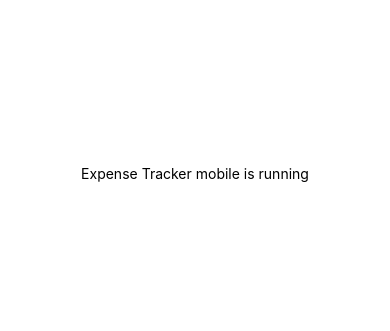
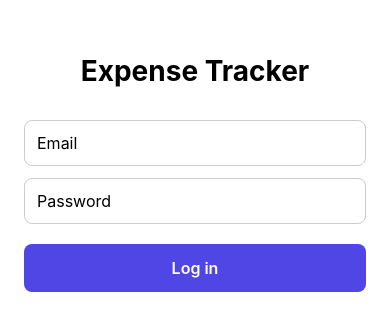
Before and after one commit to Peaky164/Expense-Tracker, a React Native app in the folder mobile/: screen / in a window 390 px wide. Shown: the part 249-580 px from the top of the page. Built offline with nearby package versions, Linux system fonts and the light colour scheme; no server answers.

Commit message:
Add login screen with Axios client and SecureStore token

```diff
--- a/mobile/App.js
+++ b/mobile/App.js
@@ -1,8 +1,42 @@
-import { Text, View } from 'react-native';
+import { useEffect, useState } from 'react';
+import { View, Text, TouchableOpacity, ActivityIndicator } from 'react-native';
+import LoginScreen from './src/screens/LoginScreen';
+import { getMe } from './src/api/auth';
+import { clearToken } from './src/storage/token';
+
 export default function App() {
+  const [user, setUser] = useState(null);
+  const [checking, setChecking] = useState(true);
+
+  // On app start: if a saved token still works, skip the login screen
+  useEffect(() => {
+    getMe()
+      .then(setUser)
+      .catch(() => setUser(null))
+      .finally(() => setChecking(false));
+  }, []);
+
+  const logout = async () => {
+    await clearToken();
+    setUser(null);
+  };
+
+  if (checking) {
+    return (
+      <View style={{ flex: 1, justifyContent: 'center' }}>
+        <ActivityIndicator size="large" />
+      </View>
+    );
+  }
+
+  if (!user) return <LoginScreen onLoggedIn={setUser} />;
+
   return (
     <View style={{ flex: 1, alignItems: 'center', justifyContent: 'center' }}>
-      <Text>Expense Tracker mobile is running</Text>
+      <Text style={{ fontSize: 22, marginBottom: 16 }}>Welcome, {user.name}</Text>
+      <TouchableOpacity onPress={logout}>
+        <Text style={{ color: '#4f46e5', fontSize: 16 }}>Log out</Text>
+      </TouchableOpacity>
     </View>
   );
 }
--- a/mobile/app.json
+++ b/mobile/app.json
@@ -1 +1,14 @@
-{"expo":{"name":"ExpenseTracker","slug":"expense-tracker-mobile","version":"1.0.0","orientation":"portrait","android":{"package":"com.sujal.expensetracker"}}}
+{
+  "expo": {
+    "name": "ExpenseTracker",
+    "slug": "expense-tracker-mobile",
+    "version": "1.0.0",
+    "orientation": "portrait",
+    "android": {
+      "package": "com.sujal.expensetracker"
+    },
+    "plugins": [
+      "expo-secure-store"
+    ]
+  }
+}
--- a/mobile/package.json
+++ b/mobile/package.json
@@ -10,7 +10,9 @@
   "author": "",
   "license": "ISC",
   "dependencies": {
+    "axios": "^1.21.1",
     "expo": "^58.0.23",
+    "expo-secure-store": "~58.0.2",
     "react": "19.3.0",
     "react-native": "0.88.1"
   }
--- /dev/null
+++ b/mobile/src/api/auth.js
@@ -0,0 +1,13 @@
+import client from './client';
+import { saveToken } from '../storage/token';
+
+export async function login(email, password) {
+  const { data } = await client.post('/auth/login', { email, password });
+  await saveToken(data.access_token);
+  return data;
+}
+
+export async function getMe() {
+  const { data } = await client.get('/auth/me');
+  return data;
+}
--- /dev/null
+++ b/mobile/src/api/client.js
@@ -0,0 +1,24 @@
+import axios from 'axios';
+import { API_URL } from '../config';
+import { getToken, clearToken } from '../storage/token';
+
+const client = axios.create({
+  baseURL: API_URL,
+  timeout: 70000,
+});
+
+client.interceptors.request.use(async (config) => {
+  const token = await getToken();
+  if (token) config.headers.Authorization = `Bearer ${token}`;
+  return config;
+});
+
+client.interceptors.response.use(
+  (res) => res,
+  async (error) => {
+    if (error.response?.status === 401) await clearToken();
+    return Promise.reject(error);
+  }
+);
+
+export default client;
--- /dev/null
+++ b/mobile/src/config.js
@@ -0,0 +1,2 @@
+// Your PC's IPv4 address on Wi-Fi. Change it if it changes.
+export const API_URL = 'http://10.67.213.89:8000';
--- /dev/null
+++ b/mobile/src/screens/LoginScreen.js
@@ -0,0 +1,70 @@
+import { useState } from 'react';
+import {
+  View, Text, TextInput, TouchableOpacity,
+  ActivityIndicator, StyleSheet, KeyboardAvoidingView, Platform,
+} from 'react-native';
+import { login, getMe } from '../api/auth';
+
+export default function LoginScreen({ onLoggedIn }) {
+  const [email, setEmail] = useState('');
+  const [password, setPassword] = useState('');
+  const [loading, setLoading] = useState(false);
+  const [error, setError] = useState('');
+
+  const handleLogin = async () => {
+    setError('');
+    setLoading(true);
+    try {
+      await login(email.trim(), password);
+      const user = await getMe();
+      onLoggedIn(user);
+    } catch (e) {
+      if (e.response?.status === 401 || e.response?.status === 400) {
+        setError('Wrong email or password.');
+      } else if (!e.response) {
+        setError('Cannot reach the server. Check Wi-Fi and the API address.');
+      } else {
+        setError('Something went wrong. Try again.');
+      }
+    } finally {
+      setLoading(false);
+    }
+  };
+
+  return (
+    <KeyboardAvoidingView
+      style={styles.container}
+      behavior={Platform.OS === 'ios' ? 'padding' : undefined}
+    >
+      <Text style={styles.title}>Expense Tracker</Text>
+      <TextInput
+        style={styles.input}
+        placeholder="Email"
+        autoCapitalize="none"
+        keyboardType="email-address"
+        value={email}
+        onChangeText={setEmail}
+      />
+      <TextInput
+        style={styles.input}
+        placeholder="Password"
+        secureTextEntry
+        value={password}
+        onChangeText={setPassword}
+      />
+      {error ? <Text style={styles.error}>{error}</Text> : null}
+      <TouchableOpacity style={styles.button} onPress={handleLogin} disabled={loading}>
+        {loading ? <ActivityIndicator color="#fff" /> : <Text style={styles.buttonText}>Log in</Text>}
+      </TouchableOpacity>
+    </KeyboardAvoidingView>
+  );
+}
+
+const styles = StyleSheet.create({
+  container: { flex: 1, justifyContent: 'center', padding: 24, backgroundColor: '#fff' },
+  title: { fontSize: 28, fontWeight: 'bold', marginBottom: 32, textAlign: 'center' },
+  input: { borderWidth: 1, borderColor: '#ccc', borderRadius: 8, padding: 12, marginBottom: 12, fontSize: 16 },
+  button: { backgroundColor: '#4f46e5', padding: 14, borderRadius: 8, alignItems: 'center', marginTop: 8 },
+  buttonText: { color: '#fff', fontSize: 16, fontWeight: '600' },
+  error: { color: '#dc2626', marginBottom: 8 },
+});
--- /dev/null
+++ b/mobile/src/storage/token.js
@@ -0,0 +1,7 @@
+import * as SecureStore from 'expo-secure-store';
+
+const KEY = 'access_token';
+
+export const saveToken = (token) => SecureStore.setItemAsync(KEY, token);
+export const getToken = () => SecureStore.getItemAsync(KEY);
+export const clearToken = () => SecureStore.deleteItemAsync(KEY);
```
Also changed, not shown: 1 other file (tests, documents, lock files or other folders).
